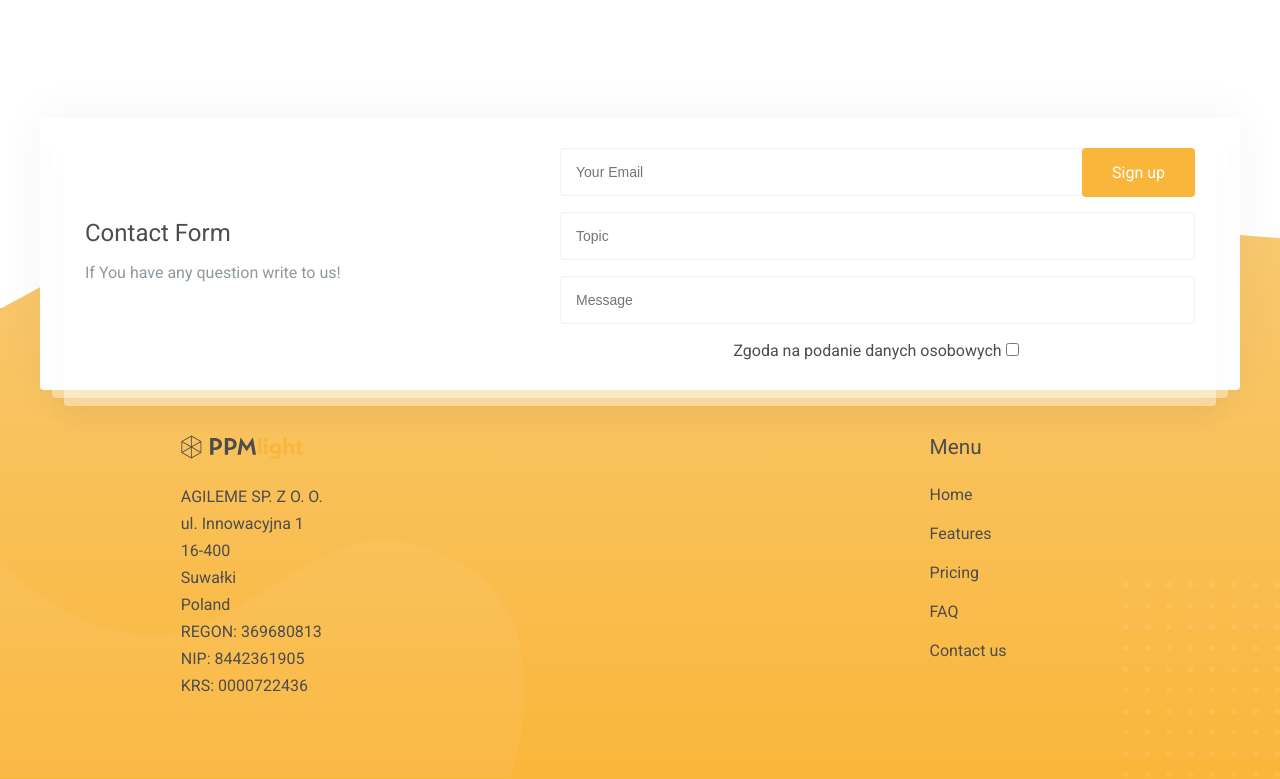
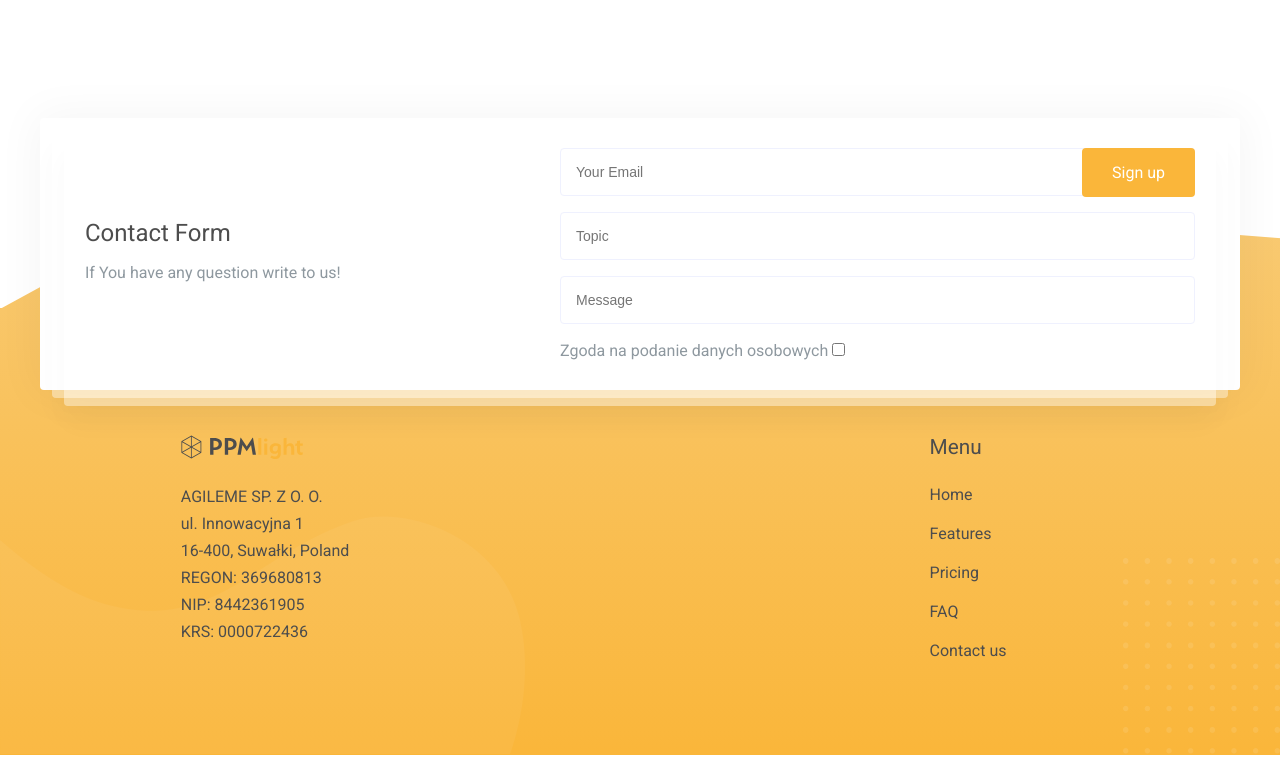
Before and after one commit to MarcinGazda/PPMLight.WWW, a React (Vite) app: page / in a window 1280 px wide. Shown: the part 4049-4828 px from the top of the page. After the commit the page ends 4804 px from the top, so only its background shows below. Built offline with nearby package versions, Linux system fonts and the light colour scheme.

Commit message:
fix: edit company details in footer

```diff
--- a/src/views/Footer/index.module.scss
+++ b/src/views/Footer/index.module.scss
@@ -158,6 +158,7 @@
           padding: 0;
           z-index: 4;
           text-align: center;
+          text-align: left;
           position: relative;
           width: 100%;
 
@@ -196,13 +197,6 @@
             }
           }
 
-          .rodo {
-            .text {
-            }
-            .span {
-            }
-          }
-
           .subBtn {
             position: absolute;
             right: 15px;
@@ -225,6 +219,10 @@
               );
               cursor: pointer;
             }
+          }
+
+          .text {
+            color: $text-gray;
           }
         }
       }
--- a/src/views/Footer/index.tsx
+++ b/src/views/Footer/index.tsx
@@ -1,43 +1,12 @@
 import styles from "./index.module.scss";
 import Logo from "../../assets/logoPPMLight.svg";
-import FooterReviewCard from "../../components/FooterReviewCard";
-import avatar from "../../assets/images/footer-img.jpeg";
-import avatar1 from "../../assets/images/footer-img1.jpeg";
-import Slider from "../../components/Slider";
 
 const MENU_ITEMS = ["Home", "Features", "Pricing", "FAQ", "Contact us"];
-
-const ABOUT_US_ITEMS = [
-  "About PPMlight",
-  "Roadmap",
-  "How it Work",
-  "Team",
-  "News",
-];
-
-const REVIEWS = [
-  {
-    img: avatar,
-    name: "Walhan Bobe",
-    jobPosition: "CEO PPMlight",
-    description:
-      "Sed ut perspiciatis unde omnis iste natus error sit voluptatem accusantium incididunt ut labore et dolore Sed omnis iste ut perspiciatis.",
-  },
-  {
-    img: avatar1,
-    name: "Walhan Bobe",
-    jobPosition: "CEO PPMlight",
-    description:
-      "Sed ut perspiciatis unde omnis iste natus error sit voluptatem accusantium incididunt ut labore et dolore Sed omnis iste ut perspiciatis.",
-  },
-];
 
 const companyDetails = [
   "AGILEME SP. Z O. O.",
   "ul. Innowacyjna 1",
-  "16-400",
-  "Suwałki",
-  "Poland",
+  "16-400, Suwałki, Poland",
   "REGON: 369680813",
   "NIP: 8442361905",
   "KRS: 0000722436",
@@ -45,18 +14,6 @@ const companyDetails = [
 
 const Footer = () => {
   const menuList = MENU_ITEMS.map((item) => <li key={item}>{item}</li>);
-
-  const aboutUsList = ABOUT_US_ITEMS.map((item) => <li key={item}>{item}</li>);
-
-  const reviewsCard = REVIEWS.map((item, index) => (
-    <FooterReviewCard
-      key={index}
-      img={`${item.img}`}
-      name={item.name}
-      jobPosition={item.jobPosition}
-      description={item.description}
-    />
-  ));
 
   const CompanyDetails = companyDetails.map((detail) => (
     <p className={styles.compDescription}>{detail}</p>
@@ -88,12 +45,10 @@ const Footer = () => {
                 placeholder="Message"
                 className={styles.input}
               />
-              <div className={styles.rodo}>
-                <span className={styles.text}>
-                  Zgoda na podanie danych osobowych
-                </span>
-                <input type="checkbox" className={styles.checkbox} />
-              </div>
+              <span className={styles.text}>
+                Zgoda na podanie danych osobowych
+              </span>
+              <input type="checkbox" className={styles.checkbox} />
             </div>
           </div>
         </div>
@@ -105,20 +60,12 @@ const Footer = () => {
               </a>
 
               {CompanyDetails}
-              {/* <p className={styles.copyright}>Copyright @ 2023 Sofbox</p> */}
             </div>
           </div>
           <div className={styles.menu}>
             <h5>Menu</h5>
             <ul>{menuList}</ul>
           </div>
-          {/* <div className={styles.aboutUs}>
-            <h5>About Us</h5>
-            <ul>{aboutUsList}</ul>
-          </div> */}
-          {/* <div className={styles.reviews}>
-            <Slider slide={reviewsCard} oneSlideToShow={true} />
-          </div> */}
         </div>
       </div>
     </footer>
```
